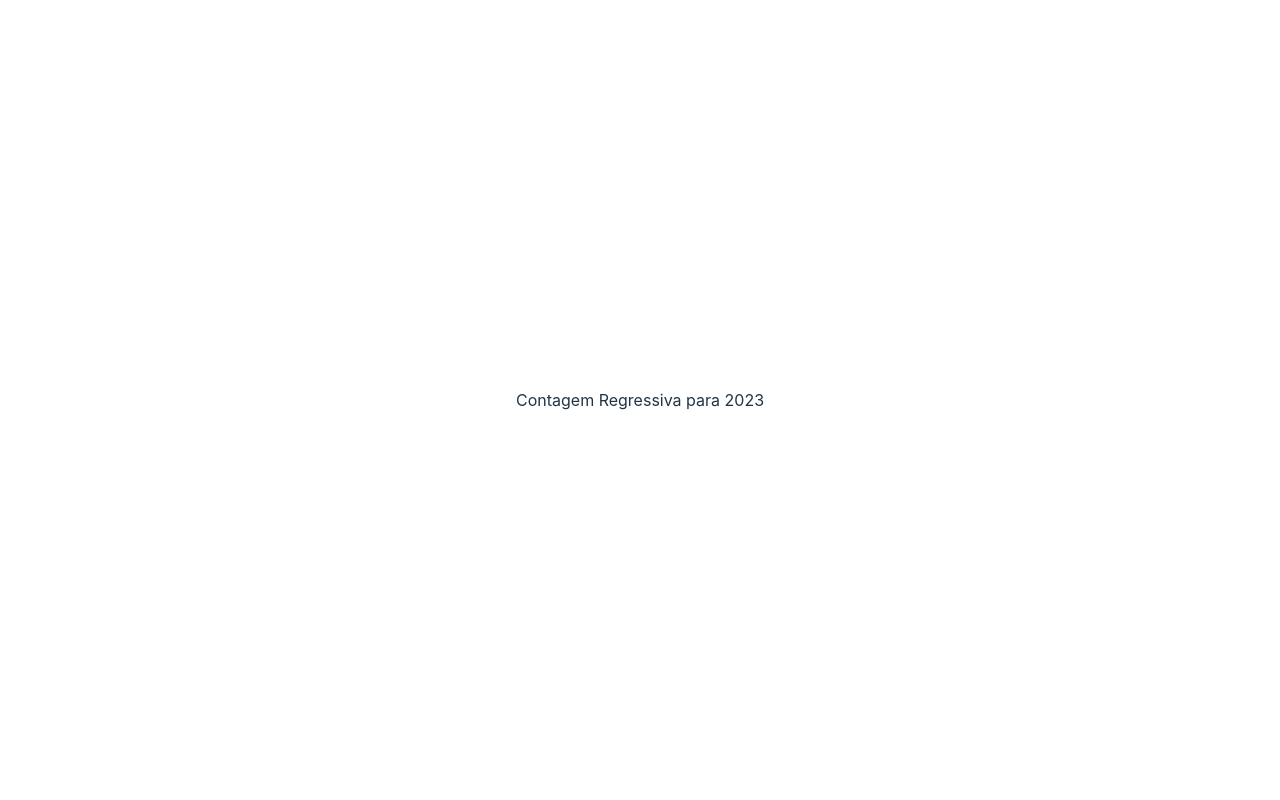
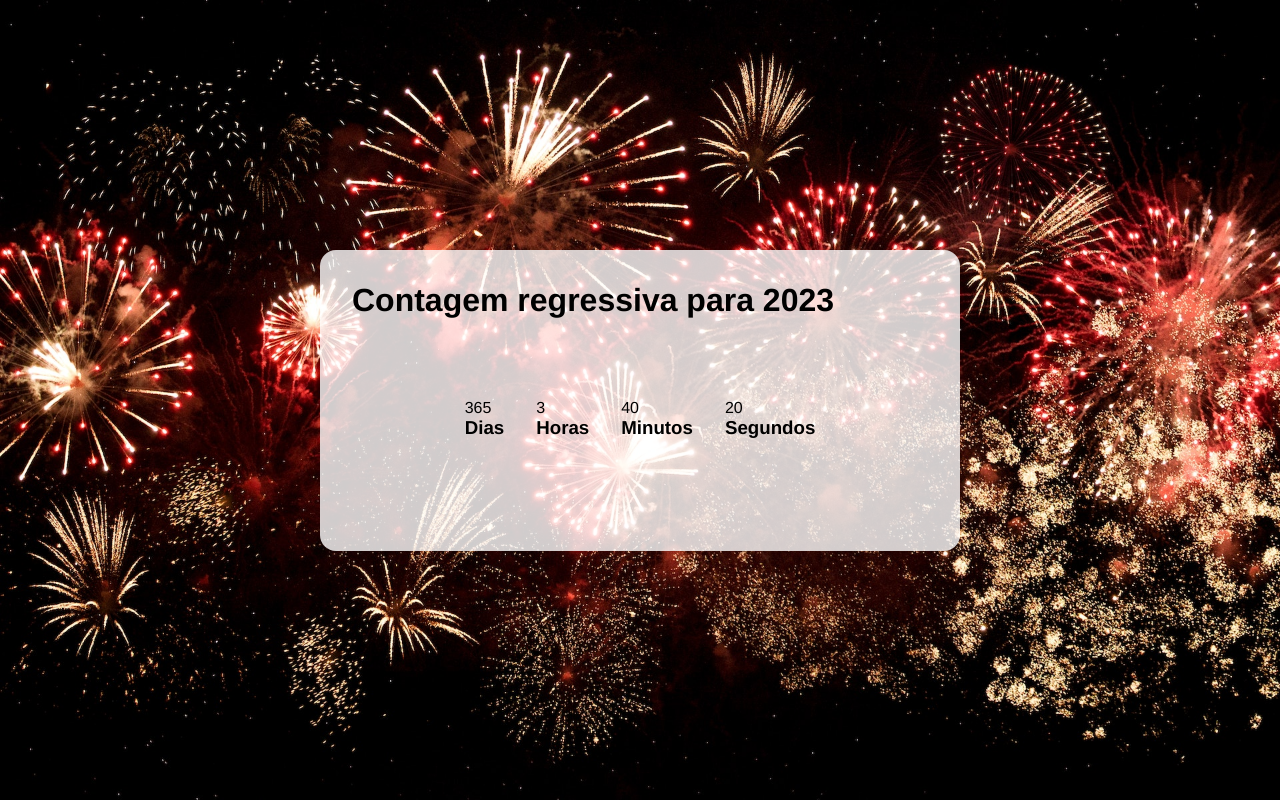
Before and after one commit to gafanhotoalexandre/countdown-anonovo, a React (Vite) app: page / in a window 1280 px wide. Built offline with nearby package versions, Linux system fonts and the light colour scheme.

Commit message:
desenvolvendo components e criando container principal do counter

```diff
--- a/src/App.css
+++ b/src/App.css
@@ -1,41 +1,26 @@
-#root {
-  max-width: 1280px;
-  margin: 0 auto;
-  padding: 2rem;
-  text-align: center;
+.App {
+	background-size: cover;
+	background-position: center;
+	min-height: 100vh;
+
+	display: flex;
+	align-items: center;
+	justify-content: center;
 }
 
-.logo {
-  height: 6em;
-  padding: 1.5em;
-  will-change: filter;
-}
-.logo:hover {
-  filter: drop-shadow(0 0 2em #646cffaa);
-}
-.logo.react:hover {
-  filter: drop-shadow(0 0 2em #61dafbaa);
+.container {
+	background-color: rgba(255, 255, 255, .8);
+	min-width: 50%;
+	min-height: 18.75rem;
+	padding: 2rem;
+	border-radius: 1rem;
 }
 
-@keyframes logo-spin {
-  from {
-    transform: rotate(0deg);
-  }
-  to {
-    transform: rotate(360deg);
-  }
+.countdown-container {
+	height: 12.5rem;
+
+	display: flex;
+	align-items: center;
+	justify-content: center;
+	gap: 2rem;
 }
-
-@media (prefers-reduced-motion: no-preference) {
-  a:nth-of-type(2) .logo {
-    animation: logo-spin infinite 20s linear;
-  }
-}
-
-.card {
-  padding: 2em;
-}
-
-.read-the-docs {
-  color: #888;
-}
--- a/src/App.tsx
+++ b/src/App.tsx
@@ -1,9 +1,34 @@
+import { Counter } from './components/Counter';
+import { Title } from './components/Title';
+
 import './App.css'
+import NewYear from './assets/newyear.jpg';
 
 export default function App() {
   return (
-    <div className="App">
-      Contagem Regressiva para 2023
+    <div className="App" style={{ backgroundImage: `url(${NewYear})` }}>
+      <main className="container">
+        <Title>Contagem regressiva para 2023</Title>
+
+        <section className="countdown-container">
+          <Counter
+						name="Dias"
+						number={365}
+					/>
+					<Counter
+						name="Horas"
+						number={3}
+					/>
+          <Counter
+						name="Minutos"
+						number={40}
+					/>
+					<Counter
+						name="Segundos"
+						number={20}
+					/>
+        </section>
+      </main>
     </div>
   );
 }
--- /dev/null
+++ b/src/components/Counter/index.tsx
@@ -0,0 +1,13 @@
+interface CounterProps {
+	name: string;
+	number: number;
+}
+
+export function Counter({ name, number }: CounterProps) {
+	return (
+		<div className="counter">
+			<p className="counter-number">{number}</p>
+			<h3 className="counter-text">{name}</h3>
+		</div>
+	);
+}
--- /dev/null
+++ b/src/components/Title/index.tsx
@@ -0,0 +1,9 @@
+interface TitleProps {
+	children: string | React.ReactNode;
+}
+
+export function Title({ children }: TitleProps) {
+	return (
+		<h1>{children}</h1>
+	);
+}
--- a/src/index.css
+++ b/src/index.css
@@ -1,70 +1,11 @@
-:root {
-  font-family: Inter, Avenir, Helvetica, Arial, sans-serif;
-  font-size: 16px;
-  line-height: 24px;
-  font-weight: 400;
+* {
+  box-sizing: border-box;
+  margin: 0;
+  padding: 0;
 
-  color-scheme: light dark;
-  color: rgba(255, 255, 255, 0.87);
-  background-color: #242424;
-
-  font-synthesis: none;
-  text-rendering: optimizeLegibility;
-  -webkit-font-smoothing: antialiased;
-  -moz-osx-font-smoothing: grayscale;
-  -webkit-text-size-adjust: 100%;
-}
-
-a {
-  font-weight: 500;
-  color: #646cff;
-  text-decoration: inherit;
-}
-a:hover {
-  color: #535bf2;
+  font-family: Helvetica, sans-serif;
 }
 
 body {
-  margin: 0;
-  display: flex;
-  place-items: center;
-  min-width: 320px;
-  min-height: 100vh;
+  height: 100vh;
 }
-
-h1 {
-  font-size: 3.2em;
-  line-height: 1.1;
-}
-
-button {
-  border-radius: 8px;
-  border: 1px solid transparent;
-  padding: 0.6em 1.2em;
-  font-size: 1em;
-  font-weight: 500;
-  font-family: inherit;
-  background-color: #1a1a1a;
-  cursor: pointer;
-  transition: border-color 0.25s;
-}
-button:hover {
-  border-color: #646cff;
-}
-button:focus,
-button:focus-visible {
-  outline: 4px auto -webkit-focus-ring-color;
-}
-
-@media (prefers-color-scheme: light) {
-  :root {
-    color: #213547;
-    background-color: #ffffff;
-  }
-  a:hover {
-    color: #747bff;
-  }
-  button {
-    background-color: #f9f9f9;
-  }
-}
```
Also changed, not shown: src/assets/newyear.jpg (added), 1 other file (tests, documents, lock files or other folders).
